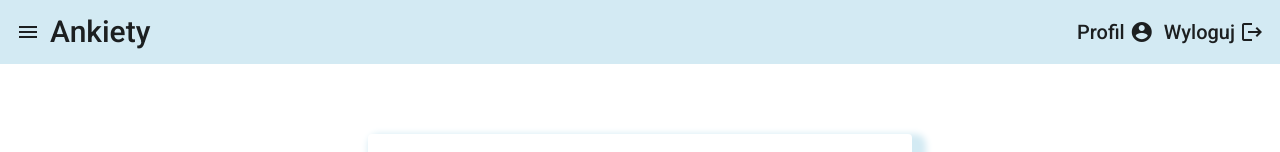
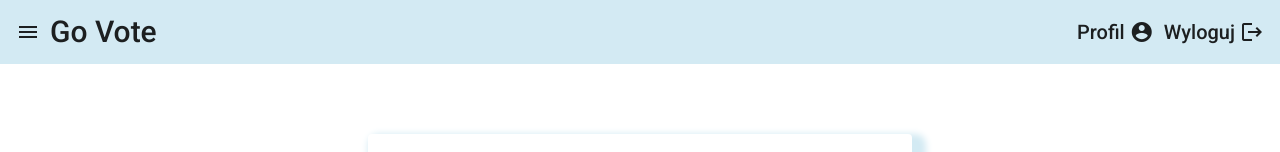
Before and after one commit to HaniaDzierwa/GoVote, an Angular app in the folder front-end/polling/: page /register in a window 1280 px wide. Shown: the top 152 px of the page. Built offline with nearby package versions, Linux system fonts and the light colour scheme.

Commit message:
Samll fixes v2

```diff
--- a/front-end/polling/src/app/componenets/nav-bar/nav-bar.component.html
+++ b/front-end/polling/src/app/componenets/nav-bar/nav-bar.component.html
@@ -1,6 +1,6 @@
 <mat-toolbar class = "nav-bar">
     <mat-icon (click)="showSideMenu()">menu</mat-icon>
-    <span class="title"> Ankiety</span>
+    <span class="title"> Go Vote</span>
     <span class = "filler"></span>
     <div class="nav-bar-button" routerLink="/user-profile">
         <span class="text">Profil</span>
--- a/front-end/polling/src/app/features/auth/register/register.component.html
+++ b/front-end/polling/src/app/features/auth/register/register.component.html
@@ -111,8 +111,6 @@
                 pattern="^[0-9]{11}$"
                 />
 
-                <!---pattern="^[0-9]{2}([02468]1|[13579][012])(0[1-9]|1[0-9]|2[0-9]|3[01])[0-9]{5}$"/>-->
-
               <mat-error
                 *ngIf="registerForm.controls['PESEL'].hasError('pattern')"
               >
```
